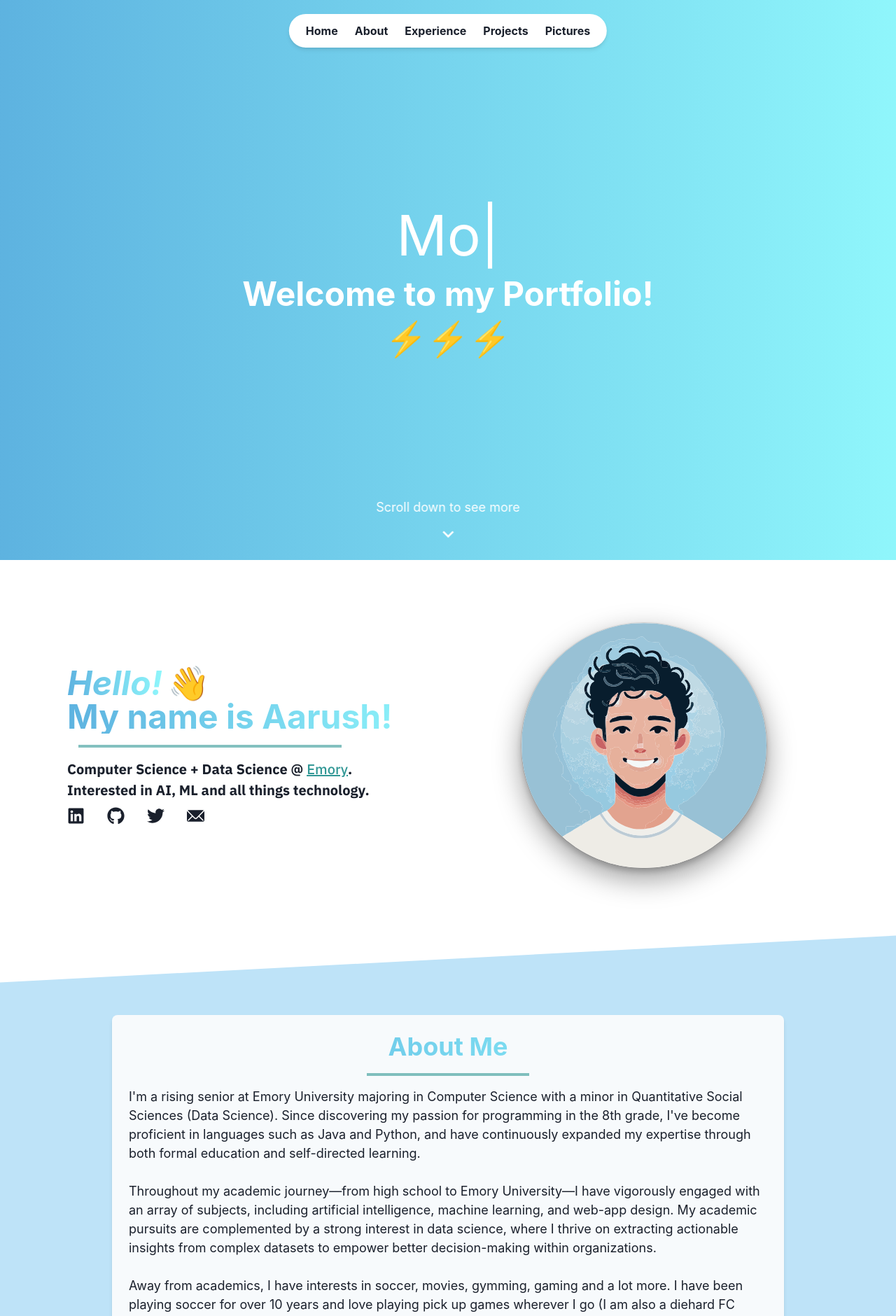
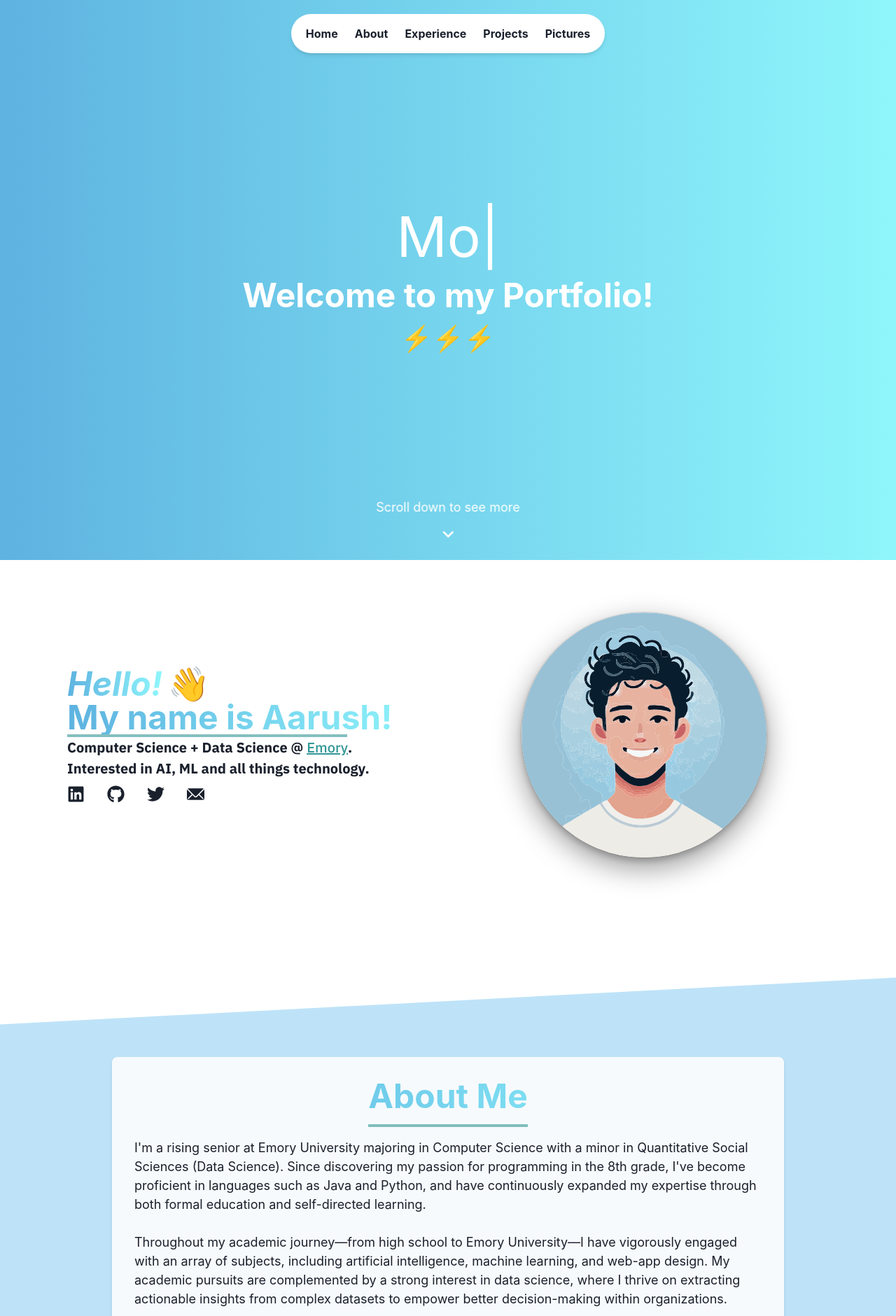
Before and after one commit to AarushBedi/react-portfolio, a React (Vite) app: page / in a window 1280 px wide. Shown: the top 1880 px of the page at 70% size. Built offline with nearby package versions, Linux system fonts and the light colour scheme.

Commit message:
Made changes to make website size compatible

```diff
--- a/src/components/Footer.jsx
+++ b/src/components/Footer.jsx
@@ -7,7 +7,7 @@ const Footer = () => {
   const currentYear = new Date().getFullYear();
 
   return (
-    <Box bg={bgColor} color={textColor} py={4} px={8} mt={10}>
+    <Box bg={bgColor} w={['62%','100%','100%']} color={textColor} py={4} px={8} mt={10}>
       <Flex direction={['column', 'row']} justify="space-between" align="center">
         <Text fontSize="sm" textAlign={['center', 'left']}>
           &copy; {currentYear} Aarush. All rights reserved.
--- /dev/null
+++ b/src/components/Icon.jsx
@@ -0,0 +1,39 @@
+import SocialMedia from "./SocialMedia";
+import ImageFlipper from "./ImageFlipper";
+import '../index.css';
+import { Box, Flex, Heading, Text, Divider, Link } from "@chakra-ui/react";
+
+const IconPage = () => {
+    return (
+        <>
+        <Flex direction={["column", "column", "row"]} align="center" justify="center" maxW="1200px" w="100%" p={10}>
+            <Box flex="1" textAlign={['center', 'center', 'left']} p={4}>
+              <Flex direction={"row"} justify={["center", "center", "flex-start"]}>
+                <Heading size={["lg", "xl", "2xl"]} className="pulse-gradient ibm-plex-sans-bold-italic" whiteSpace="nowrap">
+                  Hello!
+                </Heading>
+                <Heading as="h1" size={["lg", "xl", "2xl"]} whiteSpace="nowrap" ml={2}>
+                  👋
+                </Heading>
+              </Flex>
+              <Heading as="h1" size={["lg", "xl", "2xl"]} className="pulse-gradient" whiteSpace="nowrap">
+                My name is Aarush!
+              </Heading>
+              <Box flex='1'>
+                <Divider width={['100%','75%']} borderColor="teal.500" borderWidth="2px" align='center'></Divider>
+              </Box>
+              <Text fontSize={["lg", "xl"]} alignSelf={'baseline'} className=" ibm-plex-sans-bold">
+                Computer Science + Data Science @ <Link href="https://www.emory.edu/home/index.html" color="teal.500" isExternal textDecoration="underline">Emory</Link>.<br />
+                Interested in AI, ML and all things technology. <br />
+              </Text>
+              <SocialMedia />
+            </Box>
+            <Box flex="1" display="flex" justifyContent="center" p={4}>
+              <ImageFlipper />
+            </Box>
+          </Flex>
+          </>
+    );
+};
+
+export default IconPage;
--- a/src/components/LandingPage.jsx
+++ b/src/components/LandingPage.jsx
@@ -1,33 +1,32 @@
-import { Box, Heading, Text } from "@chakra-ui/react";
+import { Box, Heading, Flex } from "@chakra-ui/react";
 import ScrollArrow from "./ScrollArrow";
 import TypingAnimation from "./TypingAnimation";
 
 const LandingPage = () => {
   return (
-    <Box
+    <Flex
+      direction="column"
+      align="center"
+      justify="center"
       height="100vh"
-      display="flex"
-      flexDirection="column"
-      alignItems="center"
-      justifyContent="center"
+      width="100vw"
+      overflowX="hidden"
       className="landscape-pulse-gradient"
       color="white"
       textAlign="center"
-      position="absolute"
-      top="0"
-      left="0"
-      right="0"
+      p={[4, 6, 8]}
+      position="relative"
       zIndex="1"
     >
-      <TypingAnimation/>
-      <Heading as="h1" size="2xl" mb={4}>
-      Welcome to my Portfolio!
+      <TypingAnimation />
+      <Heading as="h1" size={["md", "xl", "2xl"]} mb={4}>
+        Welcome to my Portfolio!
       </Heading>
-      <Heading as="h2" size="2xl" mb={4}>
-      ⚡️⚡️⚡️
+      <Heading as="h1" size={["md", "lg", "xl"]} mb={4}>
+        ⚡️⚡️⚡️
       </Heading>
-      <ScrollArrow/>
-    </Box>
+      <ScrollArrow />
+    </Flex>
   );
 };
 
--- a/src/components/Navbar.jsx
+++ b/src/components/Navbar.jsx
@@ -1,25 +1,86 @@
-import { Flex, Box, useColorMode } from "@chakra-ui/react";
+import { Flex, Box } from "@chakra-ui/react";
 import { Link as ScrollLink } from "react-scroll";
 
-
 const Navbar = () => {
-
   return (
-    <Box position="fixed" top="20px" left="50%" transform="translateX(-50%)" bg="white" boxShadow="md" borderRadius="full" px={6} py={3} zIndex={1000}>
-      <Flex alignItems="center" justifyContent="center" gap={6}>
-      <ScrollLink to="home" smooth={true} duration={500} offset={-70} style={{ cursor: 'pointer', fontWeight: 'bold', color: 'teal.500' }}>
+    <Box
+      position="fixed"
+      top="20px"
+      left={["50%","30%","50%"]}
+      transform="translateX(-50%)"
+      bg="white"
+      boxShadow="md"
+      borderRadius="full"
+      px={[4, 6, 8]}
+      py={[2, 3, 4]}
+      zIndex={1000}
+      width={['90%', '70%', '35%']}
+    >
+      <Flex alignItems="center" justifyContent="center" gap={[1.5, 4, 6]}>
+        <ScrollLink
+          to="home"
+          smooth={true}
+          duration={500}
+          offset={-70}
+          style={{
+            cursor: 'pointer',
+            fontWeight: 'bold',
+            color: 'teal.500',
+            fontSize: ['xs', 'md', 'lg'],  // Responsive font size
+          }}
+        >
           Home
         </ScrollLink>
-        <ScrollLink to="about" smooth={true} duration={500} offset={-70} style={{ cursor: 'pointer', fontWeight: 'bold' }}>
+        <ScrollLink
+          to="about"
+          smooth={true}
+          duration={500}
+          offset={-70}
+          style={{
+            cursor: 'pointer',
+            fontWeight: 'bold',
+            fontSize: ['xs', 'md', 'lg'],
+          }}
+        >
           About
         </ScrollLink>
-        <ScrollLink to="experiences" smooth={true} duration={500} offset={-70} style={{ cursor: 'pointer', fontWeight: 'bold' }}>
+        <ScrollLink
+          to="experiences"
+          smooth={true}
+          duration={500}
+          offset={-70}
+          style={{
+            cursor: 'pointer',
+            fontWeight: 'bold',
+            fontSize: ['xs', 'md', 'lg'],
+          }}
+        >
           Experience
         </ScrollLink>
-        <ScrollLink to="projects" smooth={true} duration={500} offset={-70} style={{ cursor: 'pointer', fontWeight: 'bold' }}>
+        <ScrollLink
+          to="projects"
+          smooth={true}
+          duration={500}
+          offset={-70}
+          style={{
+            cursor: 'pointer',
+            fontWeight: 'bold',
+            fontSize: ['xs', 'md', 'lg'],
+          }}
+        >
           Projects
         </ScrollLink>
-        <ScrollLink to="images" smooth={true} duration={500} offset={-70} style={{ cursor: 'pointer', fontWeight: 'bold' }}>
+        <ScrollLink
+          to="images"
+          smooth={true}
+          duration={500}
+          offset={-70}
+          style={{
+            cursor: 'pointer',
+            fontWeight: 'bold',
+            fontSize: ['xs', 'md', 'lg'],
+          }}
+        >
           Pictures
         </ScrollLink>
       </Flex>
--- a/src/components/SocialMedia.jsx
+++ b/src/components/SocialMedia.jsx
@@ -6,7 +6,7 @@ import '../index.css'
 const SocialMedia = () => {
     return (
         <Flex direction={'row'} mt={2} align={'center'} justify={'left'}>
-        <Link href="https://www.linkedin.com/in/aarushbedi/" mr={4}><FaLinkedin size={'25px'}/></Link>
+        <Link href="https://www.linkedin.com/in/aarushbedi/" mr={4} ml={[4,0,0]}><FaLinkedin size={'25px'}/></Link>
         <Link href="https://github.com/AarushBedi" mx={4}><FaGithub size={'25px'}/></Link>
         <Link href="https://x.com/AarushBedi1" mx={4}><FaTwitter size={'25px'}/></Link>
         <Link href="mailto:aarush.bedi@emory.edu" mx={4}><EmailIcon boxSize={'25px'} /></Link>
--- a/src/components/TypingAnimation.jsx
+++ b/src/components/TypingAnimation.jsx
@@ -1,5 +1,6 @@
 import React, { useEffect, useRef } from 'react';
 import Typed from 'typed.js';
+import { Box } from "@chakra-ui/react";
 
 const TypingAnimation = () => {
   const el = useRef(null);
@@ -18,9 +19,9 @@ const TypingAnimation = () => {
   }, []);
 
   return (
-    <div style={{ fontSize: '5rem', color: 'white', textAlign: 'center' }}>
+    <Box fontSize={['4rem', '4rem', '5rem']} color="white" textAlign="center">
       <span ref={el} />
-    </div>
+    </Box>
   );
 };
 
--- a/src/index.css
+++ b/src/index.css
@@ -265,3 +265,7 @@ button:focus-visible {
 .back {
   transform: rotateY(180deg);
 }
+
+html, body {
+  overflow-x: hidden;
+}
--- a/src/pages/Home.jsx
+++ b/src/pages/Home.jsx
@@ -9,6 +9,7 @@ import ImageFlipper from "../components/ImageFlipper";
 import LandingPage from "../components/LandingPage";
 import CarouselComponent from "../components/ImageCarousel";
 import Footer from '../components/Footer';
+import IconPage from '../components/Icon';
 import ContactMe from '../components/ContactMe';
 
 const carouselItems = [
@@ -64,55 +65,32 @@ function Home() {
     <>
       <Navbar />
       <LandingPage />
-      <Box pt={["100vh", "80vh", "80vh"]} mb={100}>
-        <Flex id="home" direction="column" align="center" justify="center" minH="100vh" w="100vw" p={4} className="background-text" mt={-50}>
-          <Flex direction={["column", "column", "row"]} align="center" justify="center" maxW="1200px" w="100%" p={10} mt={150}>
-            <Box flex="1" textAlign={['center', 'center', 'left']} p={4}>
-              <Flex direction={"row"} justify={["center", "center", "flex-start"]}>
-                <Heading size={["lg", "xl", "2xl"]} className="pulse-gradient ibm-plex-sans-bold-italic" whiteSpace="nowrap">
-                  Hello!
-                </Heading>
-                <Heading as="h1" size={["lg", "xl", "2xl"]} whiteSpace="nowrap" ml={2}>
-                  👋
-                </Heading>
-              </Flex>
-              <Heading as="h1" size={["lg", "xl", "2xl"]} className="pulse-gradient" whiteSpace="nowrap">
-                My name is Aarush!
-              </Heading>
-              <Box padding={4} flex='1'>
-                <Divider width='75%' borderColor="teal.500" borderWidth="2px" align='center'></Divider>
-              </Box>
-              <Text fontSize={["lg", "xl"]} alignSelf={'baseline'} className=" ibm-plex-sans-bold">
-                Computer Science + Data Science @ <Link href="https://www.emory.edu/home/index.html" color="teal.500" isExternal textDecoration="underline">Emory</Link>.<br />
-                Interested in AI, ML and all things technology. <br />
-              </Text>
-              <SocialMedia />
+      <Box pt={[0,0,0]} mb={100}>
+        <Flex id="home" direction="column" align="center" justify="center" minH="100vh" w="100vw" p={4} className="background-text" mt={[-130,,-150]}>
+          <IconPage/>
+        </Flex>
+
+        <Box id="about" w={['62%','100%','100%']} bg="blue.100" display="flex" justifyContent="center" mt={-5} transform="skewY(-3deg)">
+            <Box bg="gray.50" borderRadius="lg" p={[4, 6, 8]} w={["90%", "80%", "75%"]} mx="auto" my={[10, 15, 20]} boxShadow="md" transform="skewY(3deg)" textAlign={["center", "center", "left"]}>
+                <Heading as="h1" textAlign="center" size={["lg", "xl", "2xl"]} mb={4} className="pulse-gradient ibm-plex-sans">About Me</Heading>
+                <Divider mb={4} alignSelf="center" maxW={["50%", "35%", "25%"]} mx="auto" borderWidth="2px" borderColor="teal.500"></Divider>
+                <Text fontSize={["sm", "md", "lg"]} textAlign={['center', 'center', 'left']} className="ibm-plex-sans-medium-semibold">
+                 I'm a rising senior at Emory University majoring in Computer Science with a minor in Quantitative Social Sciences (Data Science). Since discovering my passion for programming in the 8th grade, I've become proficient in languages such as Java and Python, and have continuously expanded my expertise through both formal education and self-directed learning. <br />
+                <br />Throughout my academic journey—from high school to Emory University—I have vigorously engaged with an array of subjects, including artificial intelligence, machine learning, and web-app design. My academic pursuits are complemented by a strong interest in data science, where I thrive on extracting actionable insights from complex datasets to empower better decision-making within organizations.<br />
+                <br />Away from academics, I have interests in soccer, movies, gymming, gaming and a lot more. I have been playing soccer for over 10 years and love playing pick up games wherever I go (I am also a diehard FC Barcelona fan!). My favorite movie of all time is Forrest Gump and I am pretty active on Letterboxd. I love finding new cafes to try their Vanilla Ice Lattes and have been ranking each one I have had. <br />
+                </Text>
             </Box>
-            <Box flex="1" display="flex" justifyContent="center" p={4}>
-              <ImageFlipper />
-            </Box>
-          </Flex>
-        </Flex>
-        <Box id="about" w='100%' bg='blue.100' display="flex" justifyContent="center" mt={-5} transform={"skewY(-3deg)"}>
-          <Box bg="gray.50" borderRadius="lg" p={6} w={["90%", "80%", "75%"]} mx="auto" my={20} boxShadow="md" transform={"skewY(3deg)"} textAlign={["center", "center", "left"]}>
-            <Heading as="h1" align={'center'} jusify={'center'} size="xl" mb={4} className="pulse-gradient ibm-plex-sans">
-              About Me
-            </Heading>
-            <Divider mb={4} align='center' justify='center' maxW={'25%'} mx="auto" borderWidth={'2px'} borderColor={'teal.500'}></Divider>
-            <Text fontSize={["md", "md", "lg"]} textAlign={['center', 'center', 'left']} className="ibm-plex-sans-medium-semibold">
-              I'm a rising senior at Emory University majoring in Computer Science with a minor in Quantitative Social Sciences (Data Science). Since discovering my passion for programming in the 8th grade, I've become proficient in languages such as Java and Python, and have continuously expanded my expertise through both formal education and self-directed learning. <br />
-              <br />Throughout my academic journey—from high school to Emory University—I have vigorously engaged with an array of subjects, including artificial intelligence, machine learning, and web-app design. My academic pursuits are complemented by a strong interest in data science, where I thrive on extracting actionable insights from complex datasets to empower better decision-making within organizations.<br />
-              <br />Away from academics, I have interests in soccer, movies, gymming, gaming and a lot more. I have been playing soccer for over 10 years and love playing pick up games wherever I go (I am also a diehard FC Barcelona fan!). My favorite movie of all time is Forrest Gump and I am pretty active on Letterboxd. I love finding new cafes to try their Vanilla Ice Lattes and have been ranking each one I have had. <br />
-            </Text>
-          </Box>
         </Box>
-        <Box id="experiences" w='100%' bg='gray.50' display="flex" justifyContent="center" py={10}>
+
+        <Box id="experiences" w={['62%','100%','100%']} display="flex" justifyContent="center" py={[10,,20]} mt={[-10,0,0]}>
           <MyExperiences />
         </Box>
-        <Box id="projects">
+
+        <Box id="projects" w={['62%','100%','100%']} >
           <ProjectsPanel />
         </Box>
-        <Box id="images" mt={10}>
+
+        <Box id="images" mt={10} w={['62%','100%','100%']}>
           <Heading as="h1" align={'center'} jusify={'center'} size="xl" mb={4} className="pulse-gradient ibm-plex-sans">
             Pictures
           </Heading>
@@ -120,6 +98,7 @@ function Home() {
           <Text align={'center'} justify={'center'} fontWeight={'bold'} fontSize={'20px'} mb={5}> Some pictures of my life that I love to share!</Text>
           <CarouselComponent items={carouselItems} />
         </Box>
+
       </Box>
       <Footer/>
     </>
```
Also changed, not shown: src/components/MyExperiences.jsx (+8 -8 lines), src/components/Projects.jsx (+4 -4 lines).
